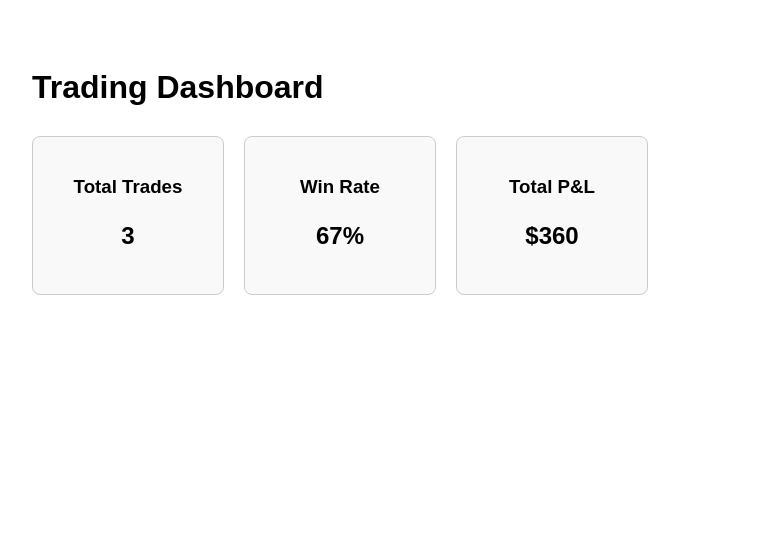
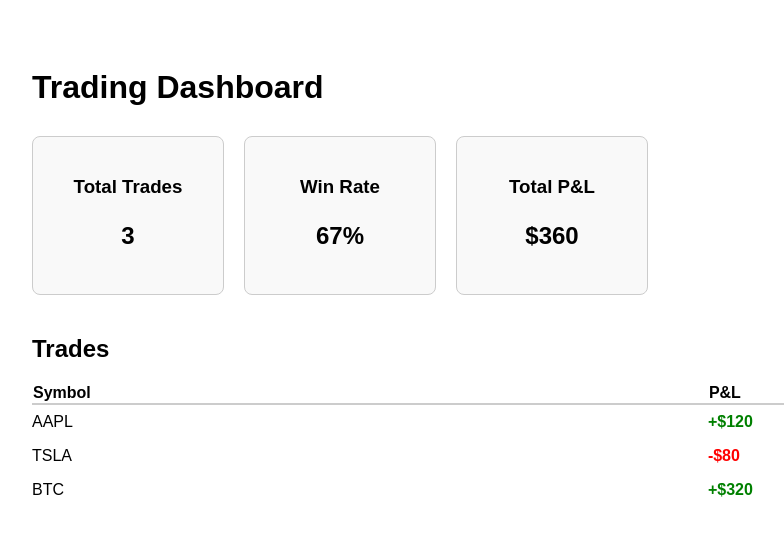
Before and after one commit to nn6vgzby7x-cell/trading-dashboard, a React (Create React App) app: page / in a window 1280 px wide. Shown: the top 536 px of the page, without its empty margins (16-800 px from the left). Built offline with nearby package versions, Linux system fonts and the light colour scheme.

Commit message:
Update App.js
Add trades table with profit and loss coloring

```diff
--- a/src/App.js
+++ b/src/App.js
@@ -5,10 +5,17 @@ export default function App() {
     { label: "Total P&L", value: "$360" },
   ];
 
+  const trades = [
+    { symbol: "AAPL", pnl: 120 },
+    { symbol: "TSLA", pnl: -80 },
+    { symbol: "BTC", pnl: 320 },
+  ];
+
   return (
     <div style={{ padding: 40, fontFamily: "Arial" }}>
       <h1>Trading Dashboard</h1>
 
+      {/* Cards */}
       <div style={{ display: "flex", gap: 20, marginTop: 30 }}>
         {stats.map((stat, index) => (
           <div
@@ -29,6 +36,44 @@ export default function App() {
           </div>
         ))}
       </div>
+
+      {/* Trades Table */}
+      <h2 style={{ marginTop: 40 }}>Trades</h2>
+
+      <table
+        style={{
+          width: "100%",
+          borderCollapse: "collapse",
+          marginTop: 10,
+        }}
+      >
+        <thead>
+          <tr>
+            <th style={{ borderBottom: "2px solid #ccc", textAlign: "left" }}>
+              Symbol
+            </th>
+            <th style={{ borderBottom: "2px solid #ccc", textAlign: "left" }}>
+              P&L
+            </th>
+          </tr>
+        </thead>
+        <tbody>
+          {trades.map((trade, index) => (
+            <tr key={index}>
+              <td style={{ padding: "8px 0" }}>{trade.symbol}</td>
+              <td
+                style={{
+                  padding: "8px 0",
+                  color: trade.pnl >= 0 ? "green" : "red",
+                  fontWeight: "bold",
+                }}
+              >
+                {trade.pnl >= 0 ? "+" : "-"}${Math.abs(trade.pnl)}
+              </td>
+            </tr>
+          ))}
+        </tbody>
+      </table>
     </div>
   );
 }
```
